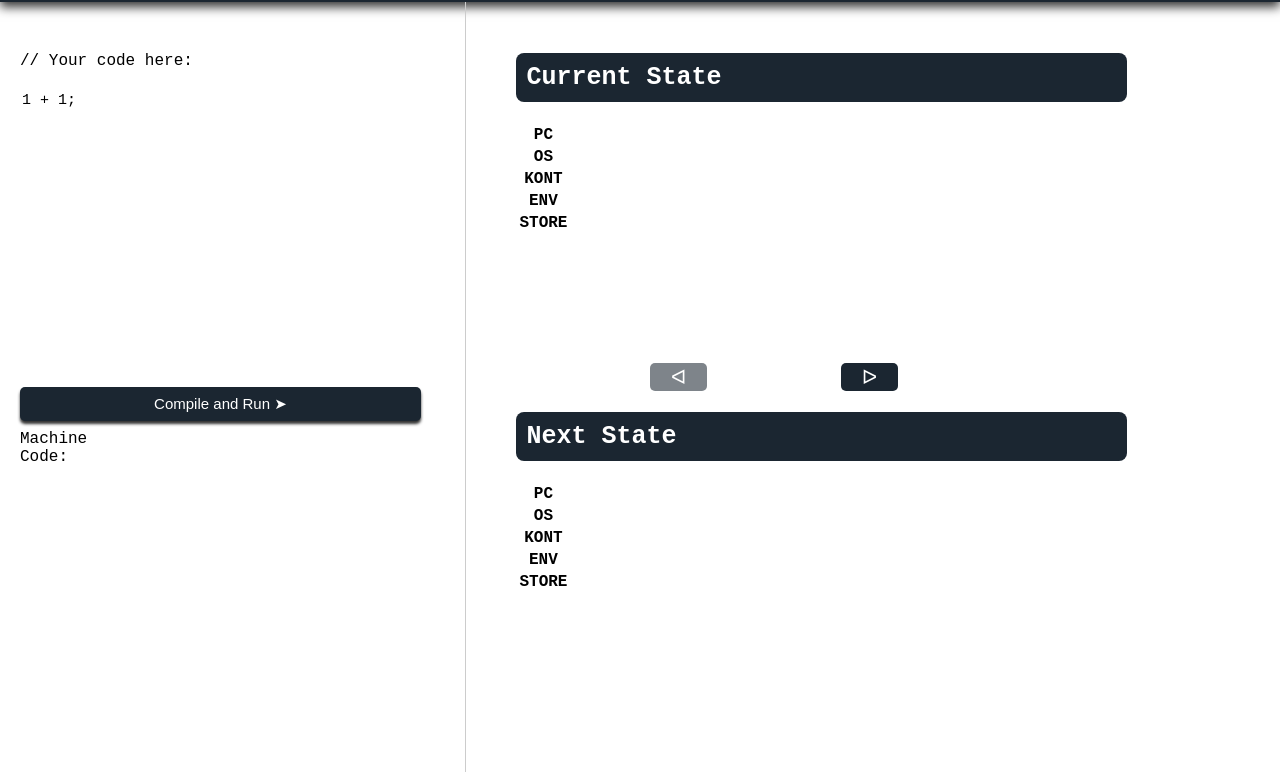
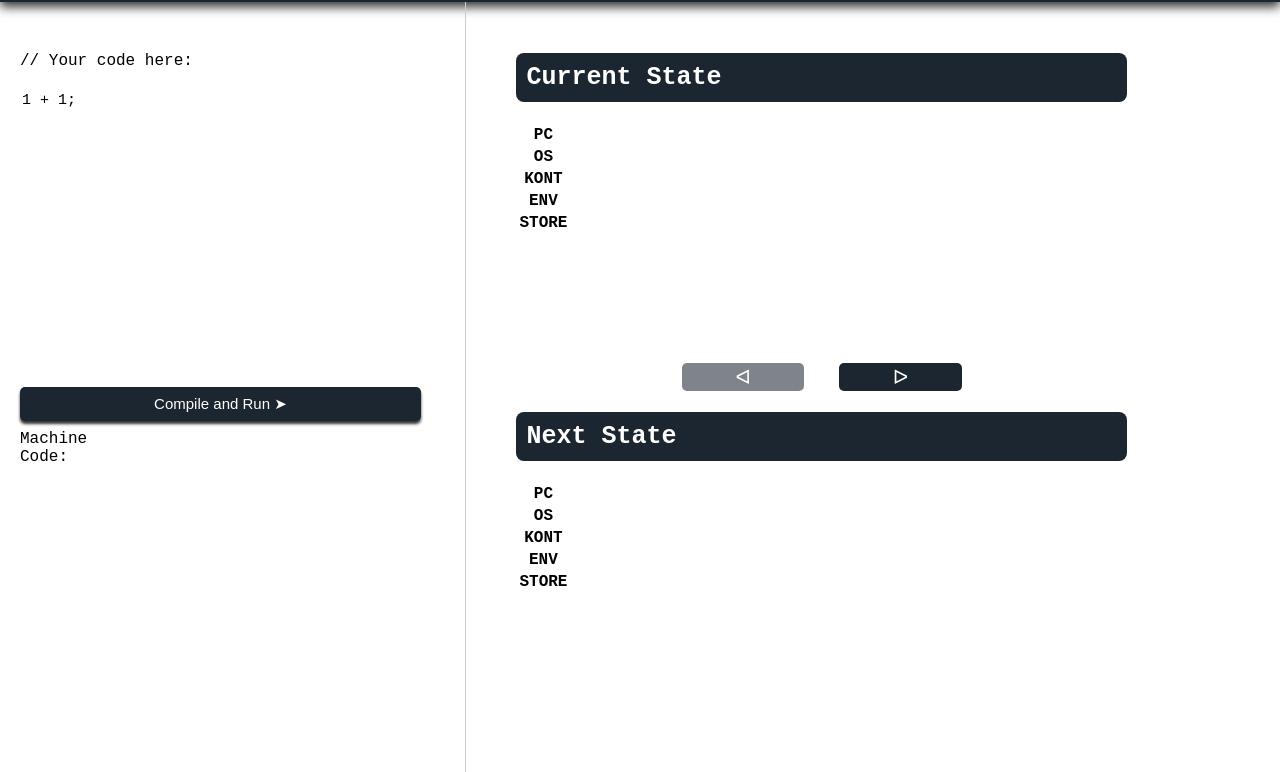
Before and after one commit to jing-xuan/abstractabstractabstract, a website: page views/index.html in a window 1280 px wide. Shown: the part 64-836 px from the top of the page. Drawn offline with nearby package versions, Linux system fonts and the light colour scheme; a web font is replaced by a local one.

Commit message:
center buttons

```diff
--- a/views/index.html
+++ b/views/index.html
@@ -104,8 +104,8 @@
                 padding-right: 10px;
             }
             #prevBtn {
-                width: 30%;
-                margin-left: 35%;
+                width: 20%;
+                /* margin-left: 35%; */
                 color: white;
                 background-color: #7e848a;
                 border: none;
@@ -114,8 +114,8 @@
                 padding: 2px 10px;
             }
             #nextBtn {
-                width: 30%;
-                margin-left: 35%;
+                width: 20%;
+                margin-left: 35px;
                 color: white;
                 background-color: #1b2631;
                 border: none;
@@ -129,7 +129,10 @@
             }
             #buttons {
                 display: flex;
-                width: 50%;
+                justify-content: center;
+                width: 80%;
+                flex-direction: row;
+                /* background-color: aqua; */
             }
             th {
                 vertical-align: text-top;
@@ -181,7 +184,6 @@
                     </div>
                 </div>
                 <div id = "buttons">
-
                     <button id = "prevBtn">
                         &#5130;
                     </button>
```
